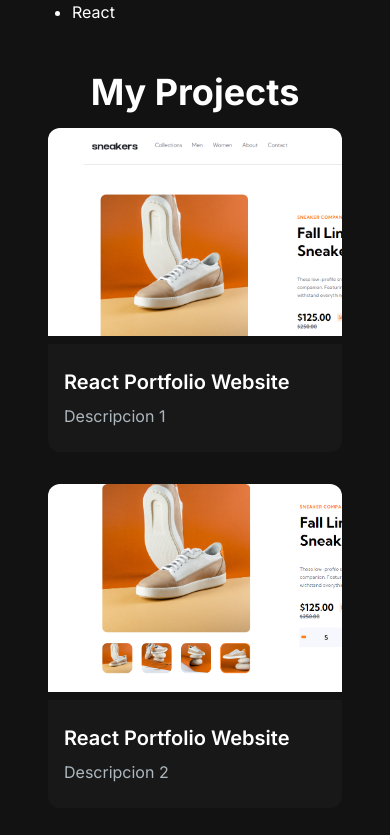
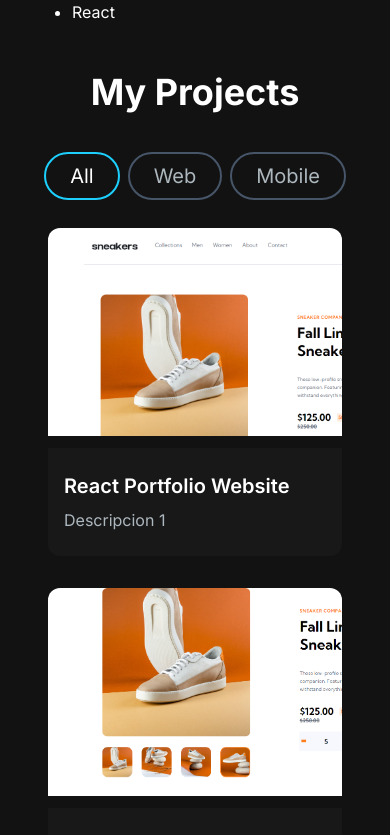
Before and after one commit to EmanuelDavid-Code01/Portfolio, a Next.js app: page / in a window 390 px wide. Shown: the part 1424-2259 px from the top of the page. Built offline with nearby package versions, Linux system fonts and the light colour scheme.

Commit message:
tags botones All,Web,Mobile echos y configurados PojectTag

```diff
--- a/src/app/components/HeroSection.jsx
+++ b/src/app/components/HeroSection.jsx
@@ -1,4 +1,4 @@
-//01:08min
+//01:12:57min
 "use client";
 import React from "react";
 import Image from "next/image";
--- a/src/app/components/ProjectCard.jsx
+++ b/src/app/components/ProjectCard.jsx
@@ -25,7 +25,7 @@ const ProjectCard = ({ imgUrl, title, description, gitUrl, previewUrl }) => {
           </Link>
         </div>
       </div>
-      <div className="text-white rounded-b-xl mt-2 bg-[#181818] py-6 px-4">
+      <div className="text-white rounded-b-xl mt-3 bg-[#181818] py-6 px-4">
         <h5 className="text-xl font-semibold mb-2">{title}</h5>
         <p className="text-[#ADB7BE]">{description}</p>
       </div>
--- /dev/null
+++ b/src/app/components/ProjectTag.jsx
@@ -0,0 +1,17 @@
+import React from "react";
+
+const ProjectTag = ({ name, onClick, isSelected }) => {
+  const buttonStyles = isSelected
+    ? "text-white rounded-full border-[#1dcffd]"
+    : "text-[#ADB7BE] rounded-full border-slate-600 hover:border-white";
+  return (
+    <button
+      className={`${buttonStyles} border-2  px-6 py-2 text-xl cursor-pointer rounded-full`}
+      onClick={() => onClick(name)}
+    >
+      {name}
+    </button>
+  );
+};
+
+export default ProjectTag;
--- a/src/app/components/ProjectsSection.jsx
+++ b/src/app/components/ProjectsSection.jsx
@@ -1,5 +1,7 @@
-import React from "react";
+"use client";
+import React, { useState } from "react";
 import ProjectCard from "./ProjectCard";
+import ProjectTag from "./ProjectTag";
 
 const projectsData = [
   {
@@ -32,12 +34,34 @@ const projectsData = [
 ];
 
 const ProjectsSection = () => {
+  const [tag, setTag] = useState("All");
+
+  const handleTagChange = (newTag) => {
+    setTag(newTag);
+  };
   return (
     <>
       <h2 className="text-center text-4xl font-bold text-white mt-4 mb-4">
         My Projects
       </h2>
-      <div className="grid md:grid-cols-3 gap-8 md:gap-12">
+      <div className="text-white flex flex-row justify-center items-center gap-2 py-6">
+        <ProjectTag
+          onClick={handleTagChange}
+          name="All"
+          isSelected={tag === "All"}
+        />
+        <ProjectTag
+          onClick={handleTagChange}
+          name="Web"
+          isSelected={tag === "Web"}
+        />
+        <ProjectTag
+          onClick={handleTagChange}
+          name="Mobile"
+          isSelected={tag === "Mobile"}
+        />
+      </div>
+      <div className="grid md:grid-cols-3 gap-8 md:gap-12 py-1">
         {projectsData.map((project) => (
           <ProjectCard
             key={project.id}
```
